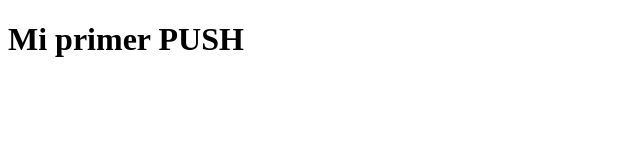
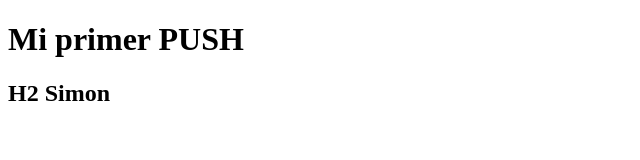
Before and after one commit to Anadiaz-ac/programacion_movil, a plain HTML site: page index.html in a window 1280 px wide. Shown: the whole page, without its empty margins (0-640 px from the left). Drawn offline with Linux system fonts and the light colour scheme.

Commit message:
Soy Simon y estoy colaborando

```diff
--- a/index.html
+++ b/index.html
@@ -7,5 +7,6 @@
   </head>
   <body>
     <h1>Mi primer PUSH</h1>
+    <h2>H2 Simon</h2>
   </body>
 </html>
```
